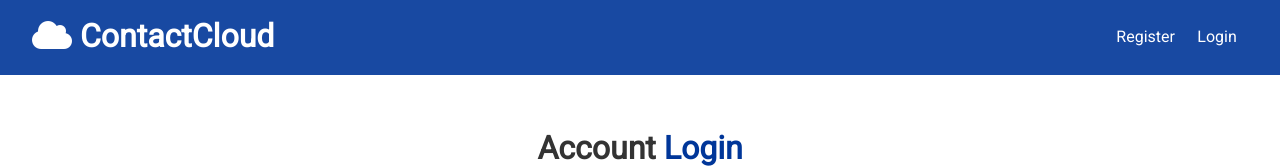
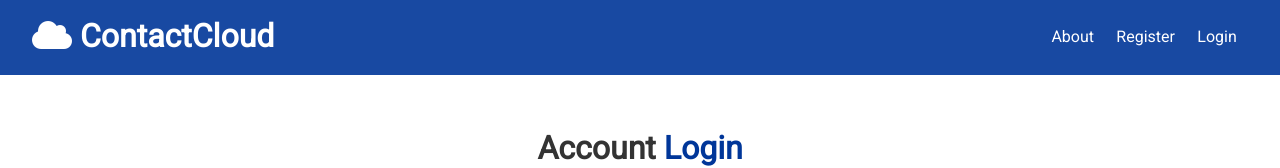
Before and after one commit to TylerOlli/Contact-Keeper, a React (Create React App) app in the folder client/: page /login in a window 1280 px wide. Shown: the top 168 px of the page. Built offline with nearby package versions, Linux system fonts and the light colour scheme.

Commit message:
Added About Link To Menu

```diff
--- a/client/src/components/layout/Navbar.js
+++ b/client/src/components/layout/Navbar.js
@@ -31,6 +31,9 @@ const Navbar = ({ title, icon }) => {
   const guestLinks = (
     <Fragment>
       <li>
+        <Link to='/about'>About</Link>
+      </li>
+      <li>
         <Link to='/register'>Register</Link>
       </li>
       <li>
```
